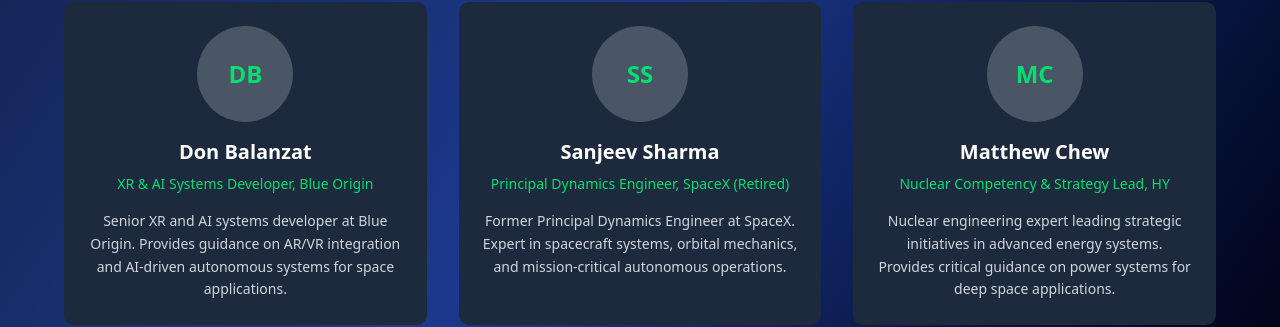
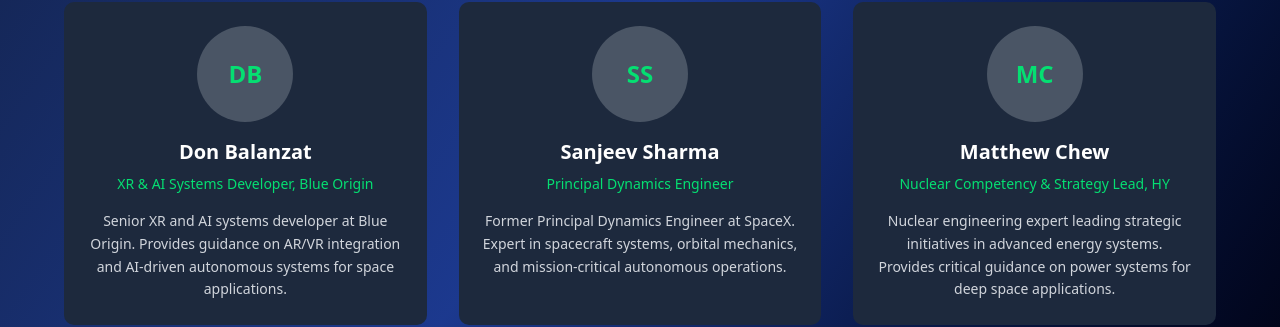
Before and after one commit to DSeahYS/18th-International-Space-Challenge, a Next.js app in the folder SpaceWebsite/frontend/: page /team in a window 1280 px wide. Shown: the part 910-1237 px from the top of the page. Built offline with nearby package versions, Linux system fonts and the light colour scheme.

Commit message:
Update Sanjeev Sharma's role to remove company name

```diff
--- a/SpaceWebsite/frontend/src/app/team/page.tsx
+++ b/SpaceWebsite/frontend/src/app/team/page.tsx
@@ -46,7 +46,7 @@ const mentors = [
   },
   {
     name: "Sanjeev Sharma",
-    role: "Principal Dynamics Engineer, SpaceX (Retired)",
+    role: "Principal Dynamics Engineer",
     bio: "Former Principal Dynamics Engineer at SpaceX. Expert in spacecraft systems, orbital mechanics, and mission-critical autonomous operations.",
     image: "/team/sanjeev.jpg",
     linkedin: "#"
```
